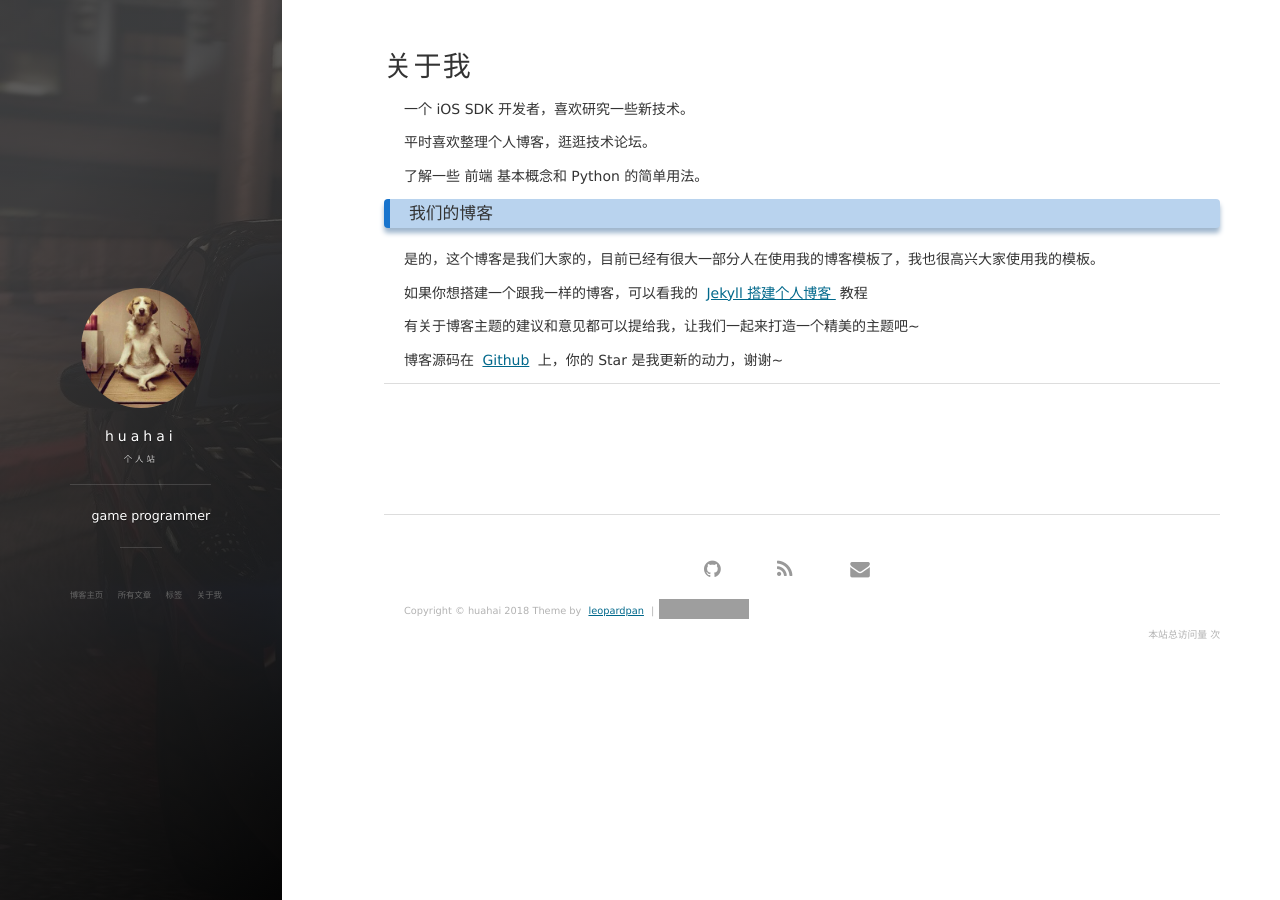
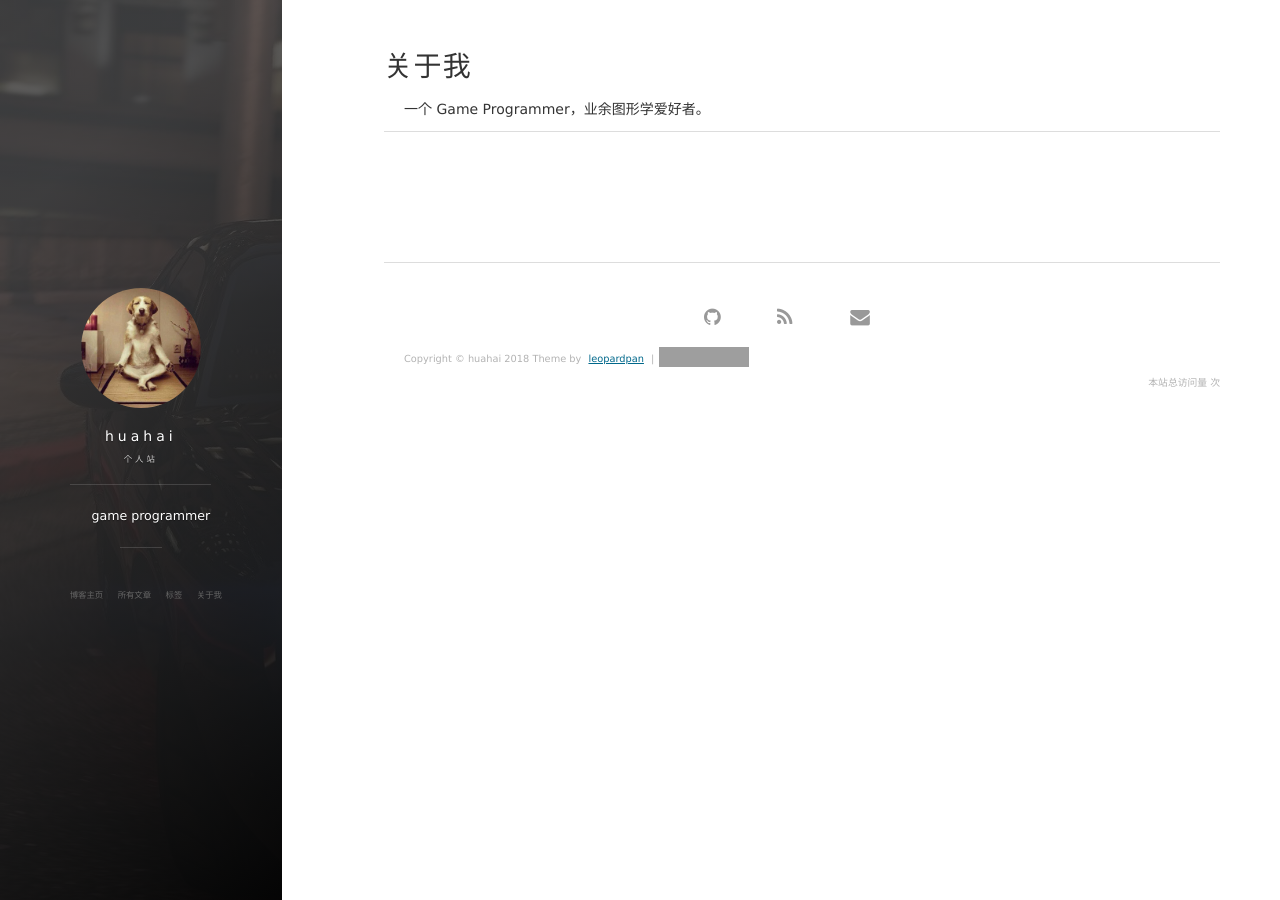
Before and after one commit to hahahuahai/hahahuahai.github.io, a Jekyll site: the page built from about.md, in a window 1280 px wide. Built offline with Jekyll 4.4.1, drawn with Linux system fonts in a browser that asks for light colours; nearby versions of some CDN libraries; comment, search, counter and statistics services are not loaded; grey boxes are pictures that could not be loaded.

Commit message:
修改about

```diff
--- a/about.md
+++ b/about.md
@@ -3,33 +3,7 @@
 title: 关于我
 ---
 
-一个 iOS SDK 开发者，喜欢研究一些新技术。
-<p>
-平时喜欢整理个人博客，逛逛技术论坛。
-<p>
-了解一些 前端 基本概念和 Python 的简单用法。
-
-<p>
-
-<h3> 我们的博客 </h3>
-
-<p>
-
-是的，这个博客是我们大家的，目前已经有很大一部分人在使用我的博客模板了，我也很高兴大家使用我的模板。
-
-<p>
-
-如果你想搭建一个跟我一样的博客，可以看我的
-<a href="/2016/10/jekyll_tutorials1/"> Jekyll 搭建个人博客 </a>
-教程
-
-<p>
-
-有关于博客主题的建议和意见都可以提给我，让我们一起来打造一个精美的主题吧~
-
-<p>
-
-博客源码在 <a target="_blank" href='https://github.com/leopardpan/leopardpan.github.io/'>Github</a> 上，你的 Star 是我更新的动力，谢谢~
+一个 Game Programmer，业余图形学爱好者。
 
 <p>
 
```
